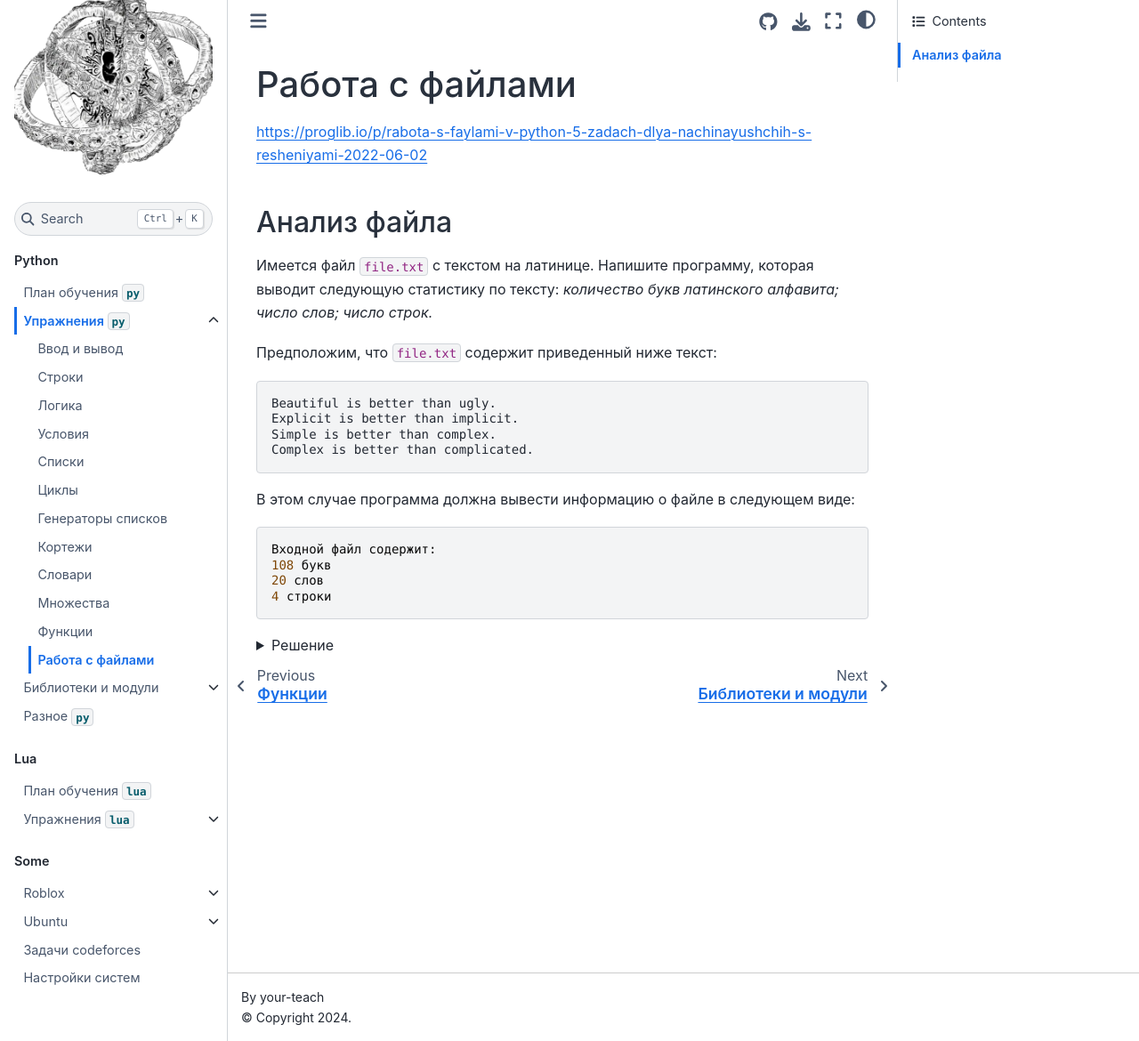
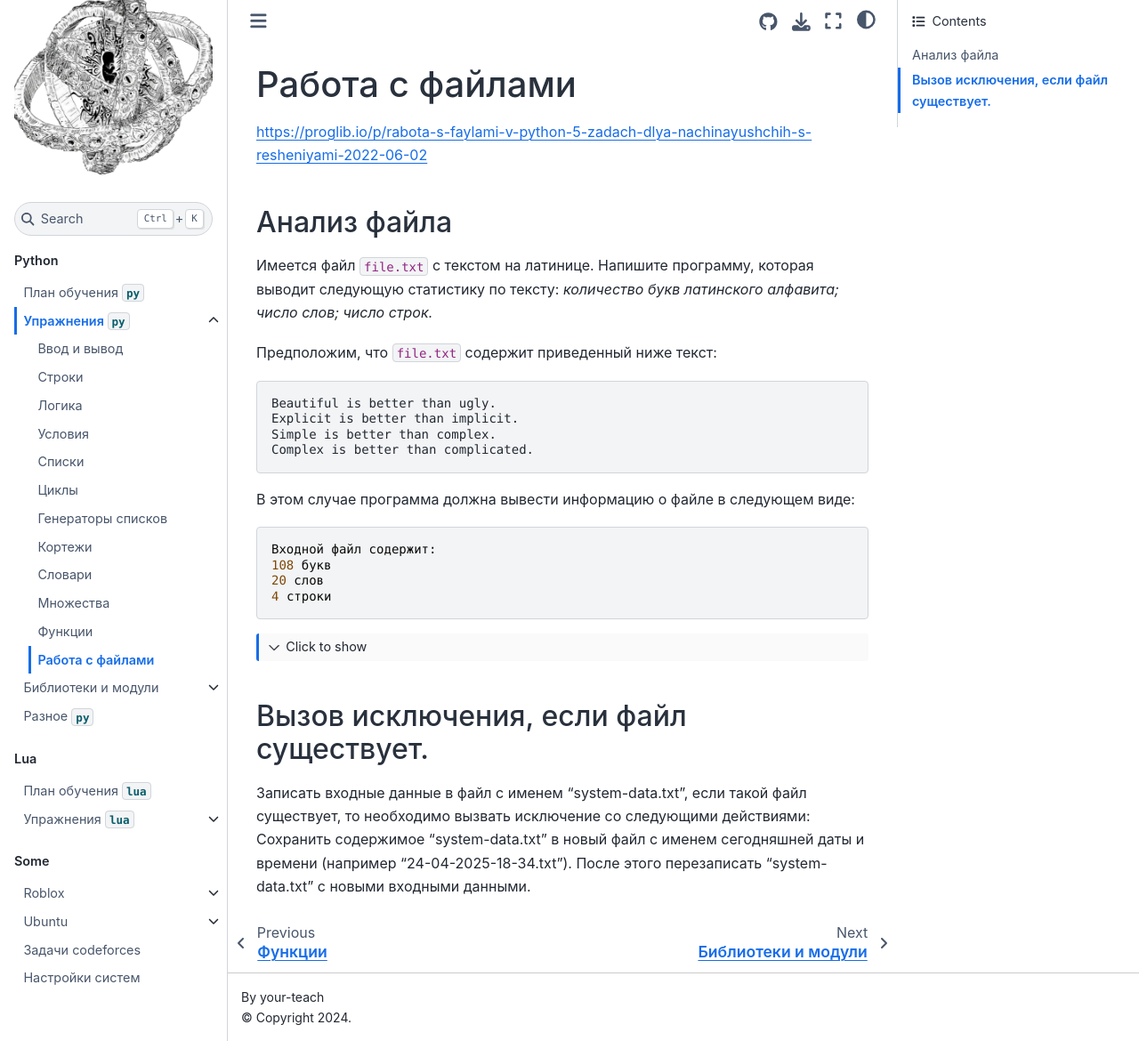
Before and after one commit to your-teach/faithpages, a Jupyter Book: the page built from Python/Tasks/11.file-handling.md, in a window 1280 px wide and 1170 px high. Shown: the whole window at 89% size. Built offline with Jupyter Book 1.0.4 settings and Sphinx 7.4.7 and the Sphinx Book theme 1.1.4, drawn with Linux system fonts in a browser that asks for light colours; pages that are not in the unit, such as notebooks, are missing from menus.

Commit message:
fix file-handiling

`````diff
--- a/Python/Tasks/11.file-handling.md
+++ b/Python/Tasks/11.file-handling.md
@@ -27,24 +27,27 @@
 4 строки
 ```
 
-<details><summary>Решение</summary>
-<pre>
-file = open('file.txt', 'r')
-
-r = file.readlines()
+````{toggle}
+```python
+file = open('text.txt', 'r')
 letters = 0
 words = 0
-lines = len(r)
+lines = 0
 
-for x in r:
-    line = x.replace('\n', '').replace('.', '').split(' ')
-    print(line)
+for line in file:
+    line = line.replace("\n", "").replace(".", "")
+    line = line.split(" ")
+    letters += len("".join(line))
     words += len(line)
-    letters += len(''.join(line))
+    lines += 1
 
-print(lines, 'lines')
-print(words, 'words')
-print(letters, 'letters')
-</pre>
+print(letters)
+print(words)
+print(lines)
+```
+````
 
-</details>
+## Вызов исключения, если файл существует.
+
+Записать входные данные в файл с именем "system-data.txt", если такой файл существует, то необходимо вызвать исключение со следующими действиями:
+Сохранить содержимое "system-data.txt" в новый файл с именем сегодняшней даты и времени (например "24-04-2025-18-34.txt"). После этого перезаписать "system-data.txt" с новыми входными данными.
`````
Also changed, not shown: Python/study-plan-py.md (+9 -13 lines).
